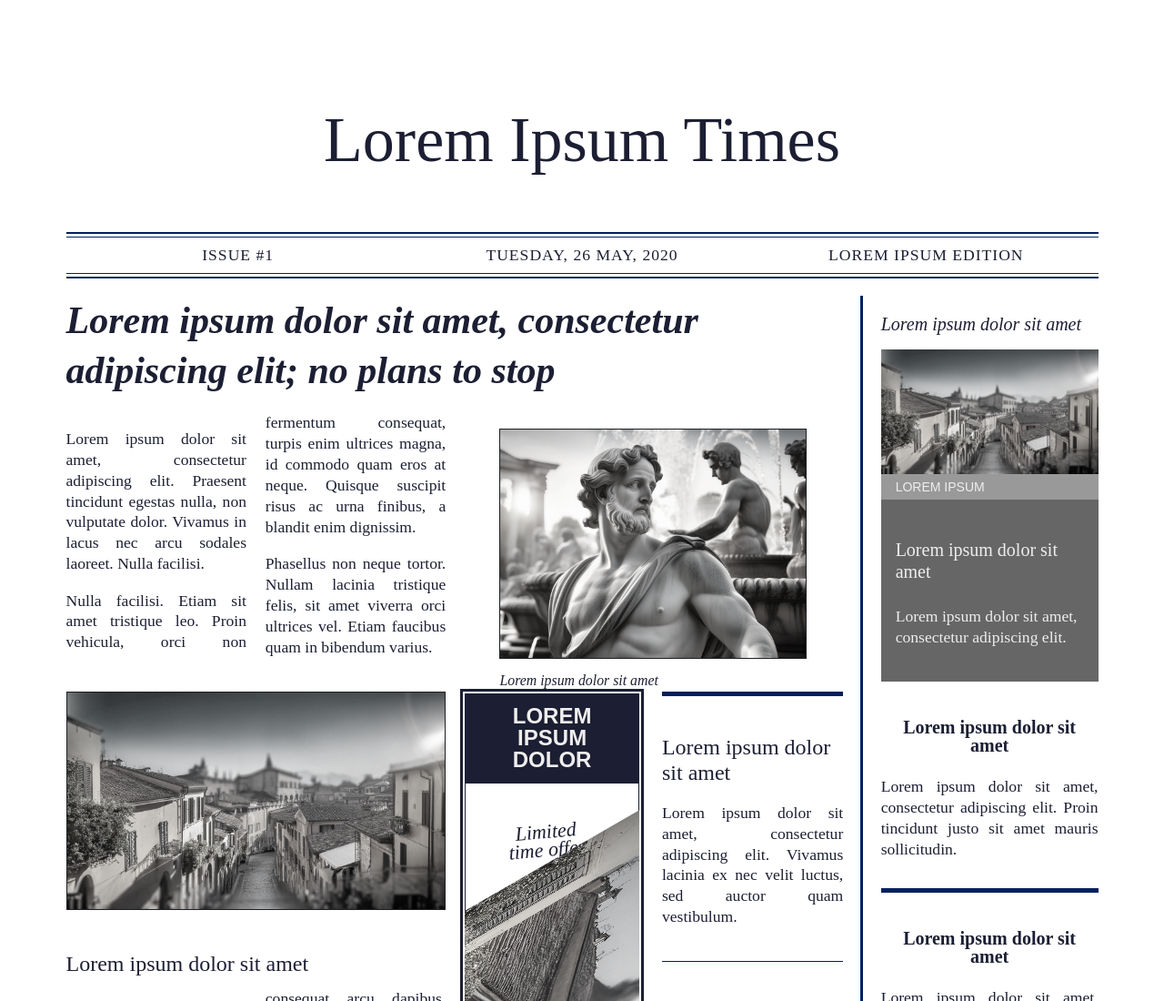
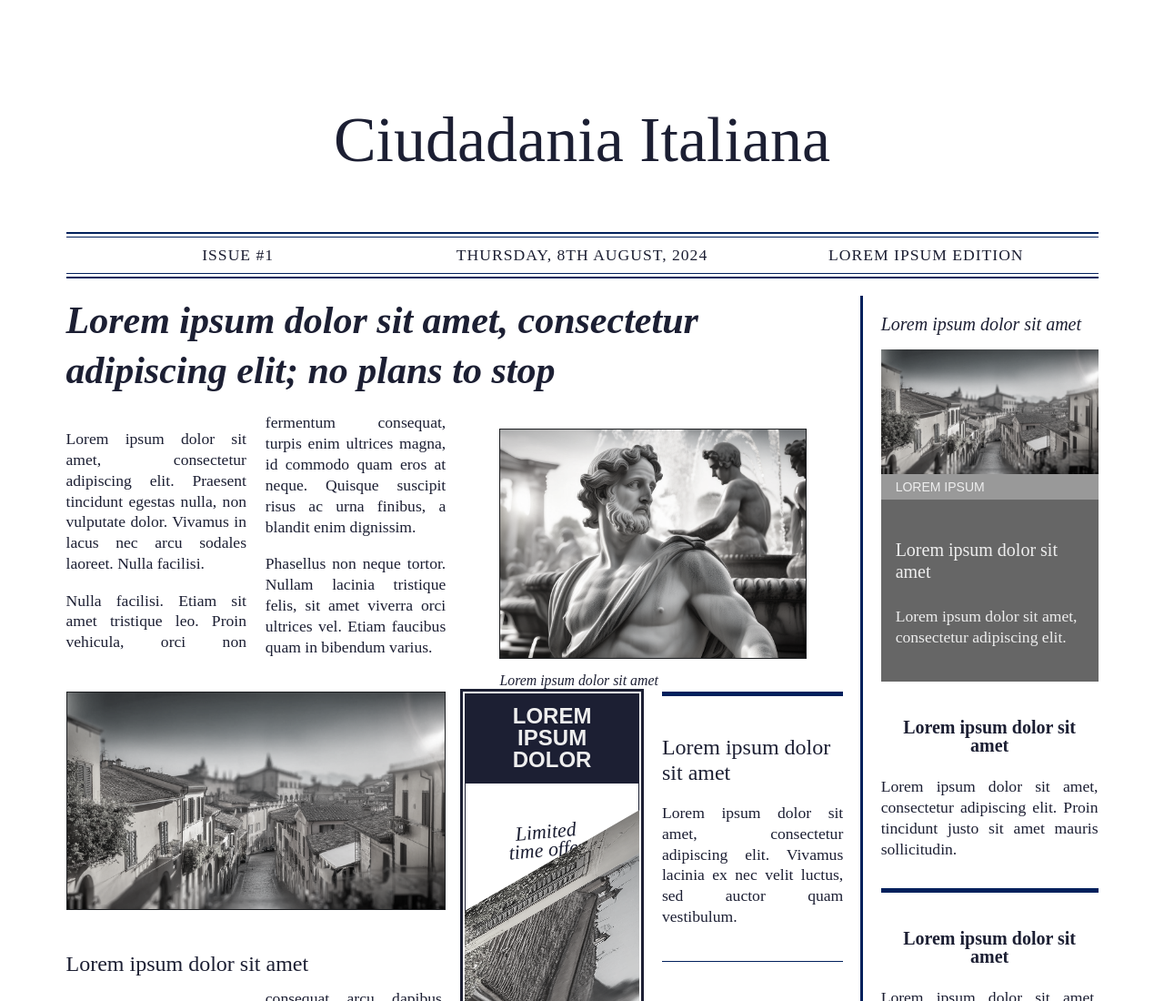
Before and after one commit to Jose-Atel/ciudadaniaitaliana.online, a plain HTML site: page index.html in a window 1280 px wide. Shown: the top 1100 px of the page at 91% size. Drawn offline with Linux system fonts and the light colour scheme.

Commit message:
Update all site

```diff
--- a/index.html
+++ b/index.html
@@ -42,11 +42,11 @@
 
   <div class="main__wrapper">
     <main>
-      <h1>Lorem Ipsum Times</h1>
+      <h1>Ciudadania Italiana</h1>
       <aside>
         <div>
           <div class="issue">Issue #1</div>
-          <div class="date">Tuesday, 26 May, 2020</div>
+          <div class="date"></div>
           <div class="edition">Lorem Ipsum Edition</div>
         </div>
       </aside>
@@ -131,6 +131,48 @@
     </main>
   </div>
 </body>
+<script>
+  // Función para obtener la fecha con sufijo (st, nd, rd, th)
+  function getDateWithSuffix(day) {
+      if (day >= 11 && day <= 13) {
+          return day + 'th';
+      }
+      switch (day % 10) {
+          case 1: return day + 'st';
+          case 2: return day + 'nd';
+          case 3: return day + 'rd';
+          default: return day + 'th';
+      }
+  }
+
+  // Función para formatear la fecha
+  function formatDate() {
+      const now = new Date();
+      const options = { weekday: 'long', day: 'numeric', month: 'long', year: 'numeric' };
+      const formatter = new Intl.DateTimeFormat('en-GB', options);
+      const parts = formatter.formatToParts(now);
+
+      // Extraer los componentes de la fecha
+      const weekday = parts.find(part => part.type === 'weekday').value;
+      const day = parts.find(part => part.type === 'day').value;
+      const month = parts.find(part => part.type === 'month').value;
+      const year = parts.find(part => part.type === 'year').value;
+
+      // Obtener el día con sufijo
+      const dayWithSuffix = getDateWithSuffix(day);
+
+      // Construir la fecha formateada
+      return `${weekday}, ${dayWithSuffix} ${month}, ${year}`;
+  }
+
+  // Actualizar el contenido del elemento con la clase "date"
+  document.addEventListener('DOMContentLoaded', () => {
+      const dateElement = document.querySelector('.date');
+      if (dateElement) {
+          dateElement.textContent = formatDate();
+      }
+  });
+  </script>
 
 
 </html>
```
